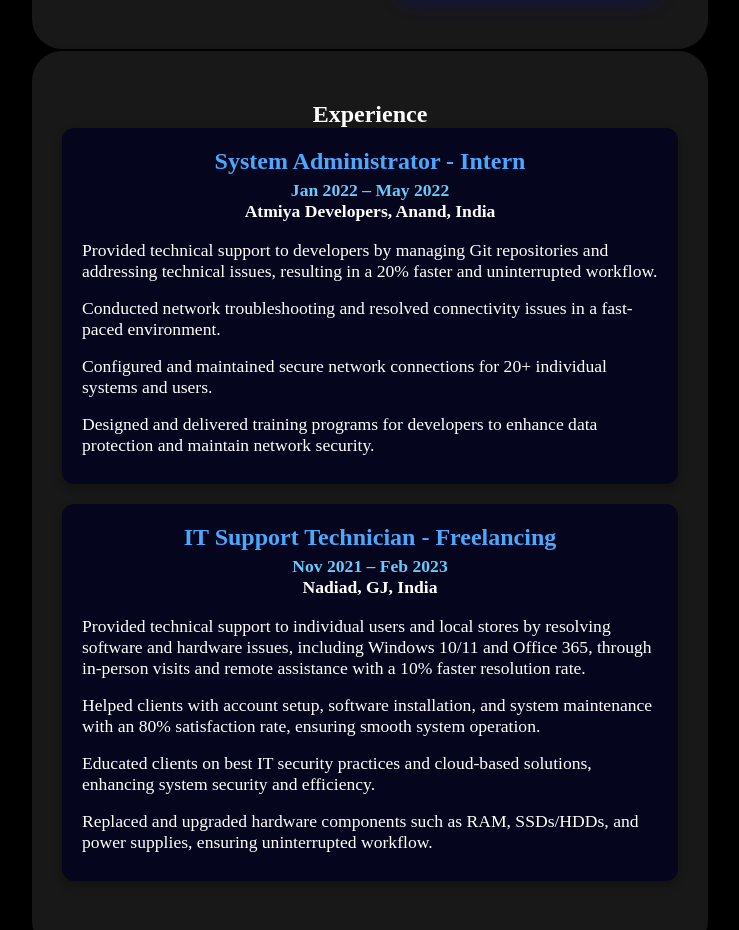
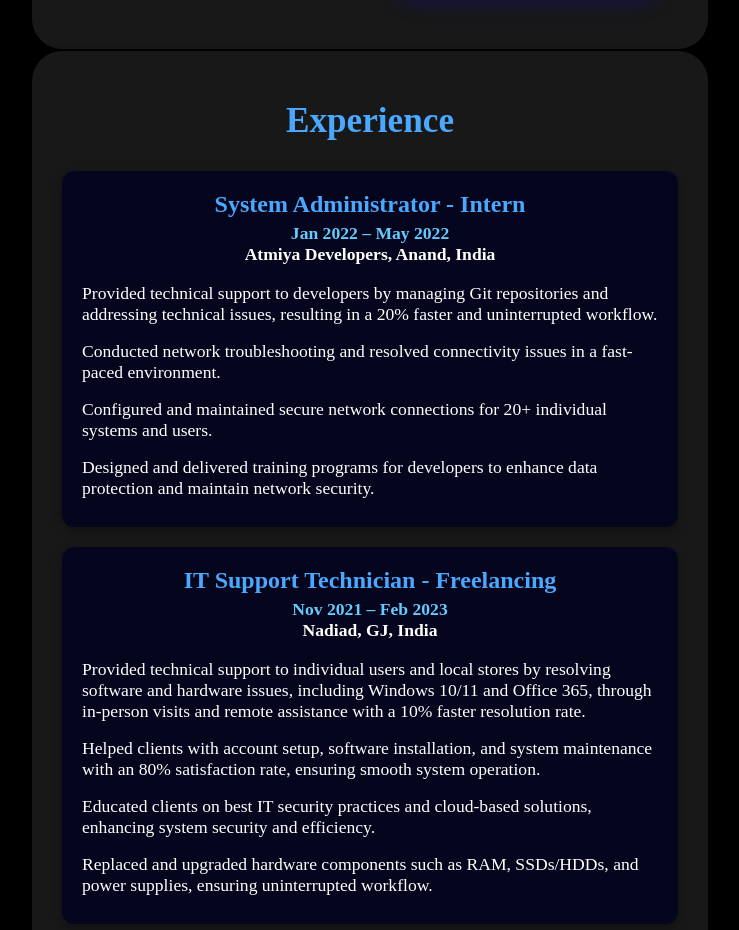
Before and after one commit to HARDIK2851/Hardik-Portfolio, a plain HTML site: page index.html in a window 1280 px wide. Shown: the part 872-1802 px from the top of the page, without its empty margins (270-1009 px from the left). Drawn offline with Linux system fonts and the light colour scheme.

Commit message:
adjusted section height

```diff
--- a/style.css
+++ b/style.css
@@ -62,7 +62,7 @@ main {
 
 section {
     width: 50%;
-    height: 100vh;
+    height: fit-content;
     padding: 50px 50px;
     margin: 1px;
     background: rgba(30, 30, 30, 0.8);
@@ -152,6 +152,18 @@ section.active {
 }
 
 #skills h2 {
+    font-size: 2.2rem;
+    color: #4aa8ff;
+    margin-bottom: 30px;
+}
+
+#experience h2 {
+    font-size: 2.2rem;
+    color: #4aa8ff;
+    margin-bottom: 30px;
+}
+
+#education h2 {
     font-size: 2.2rem;
     color: #4aa8ff;
     margin-bottom: 30px;
```
